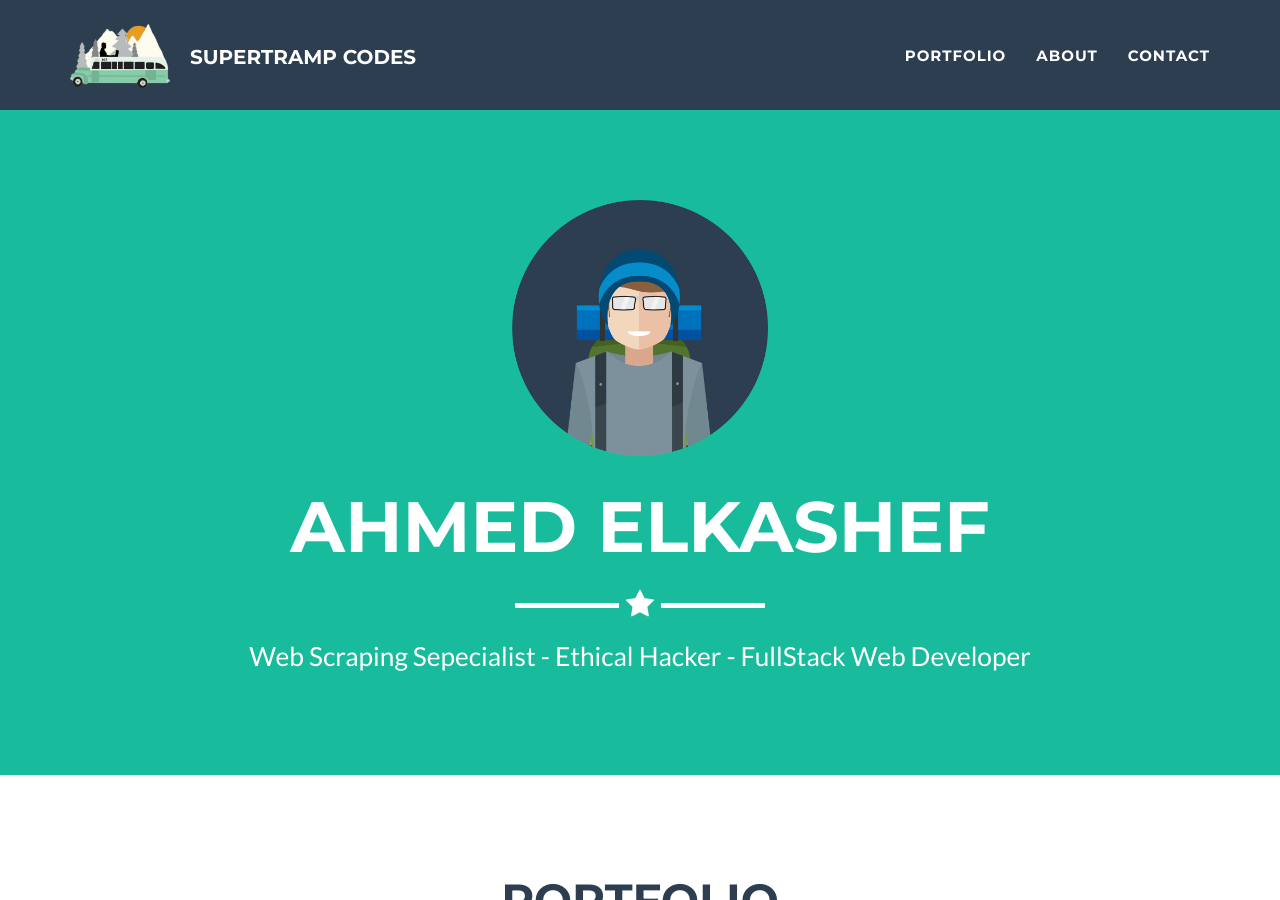
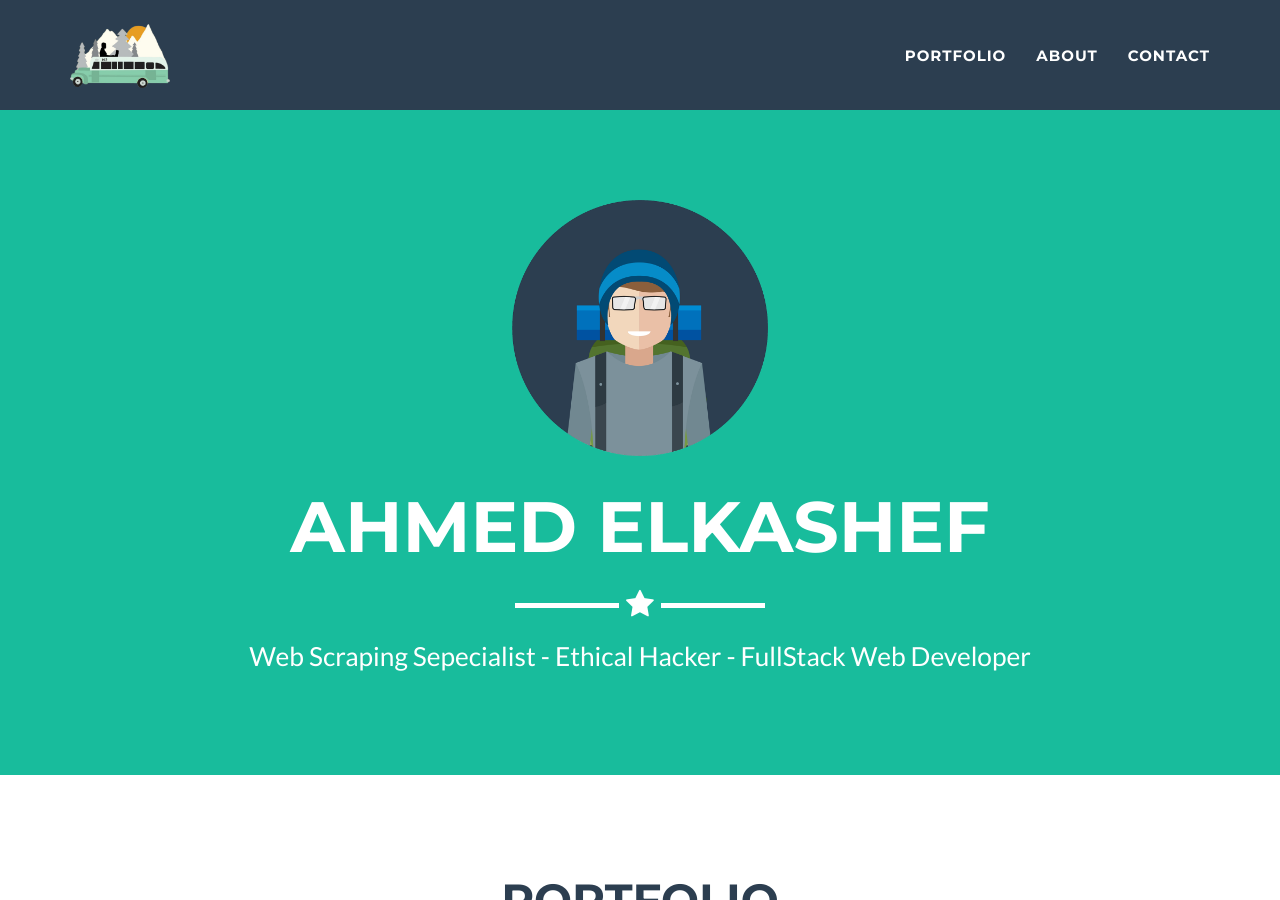
Before and after one commit to Ahmed-Elkashef/Ahmed-Elkashef.github.io, a Jekyll site: the page built from index.html, in a window 1280 px wide and 900 px high. Built offline with Jekyll 4.4.1, drawn with Linux system fonts in a browser that asks for light colours.

Commit message:
Update nav.html

```diff
--- a/_includes/nav.html
+++ b/_includes/nav.html
@@ -9,7 +9,7 @@
                     <span class="icon-bar"></span>
                     <span class="icon-bar"></span>
                 </button>
-                <a class="navbar-brand" href="#page-top"><img src="img/into_the_wild_Logo.png"><p>Supertramp Codes</p></a>
+                <a class="navbar-brand" href="#page-top"><img src="img/into_the_wild_Logo.png"></a>
             </div>
 
             <!-- Collect the nav links, forms, and other content for toggling -->
```
